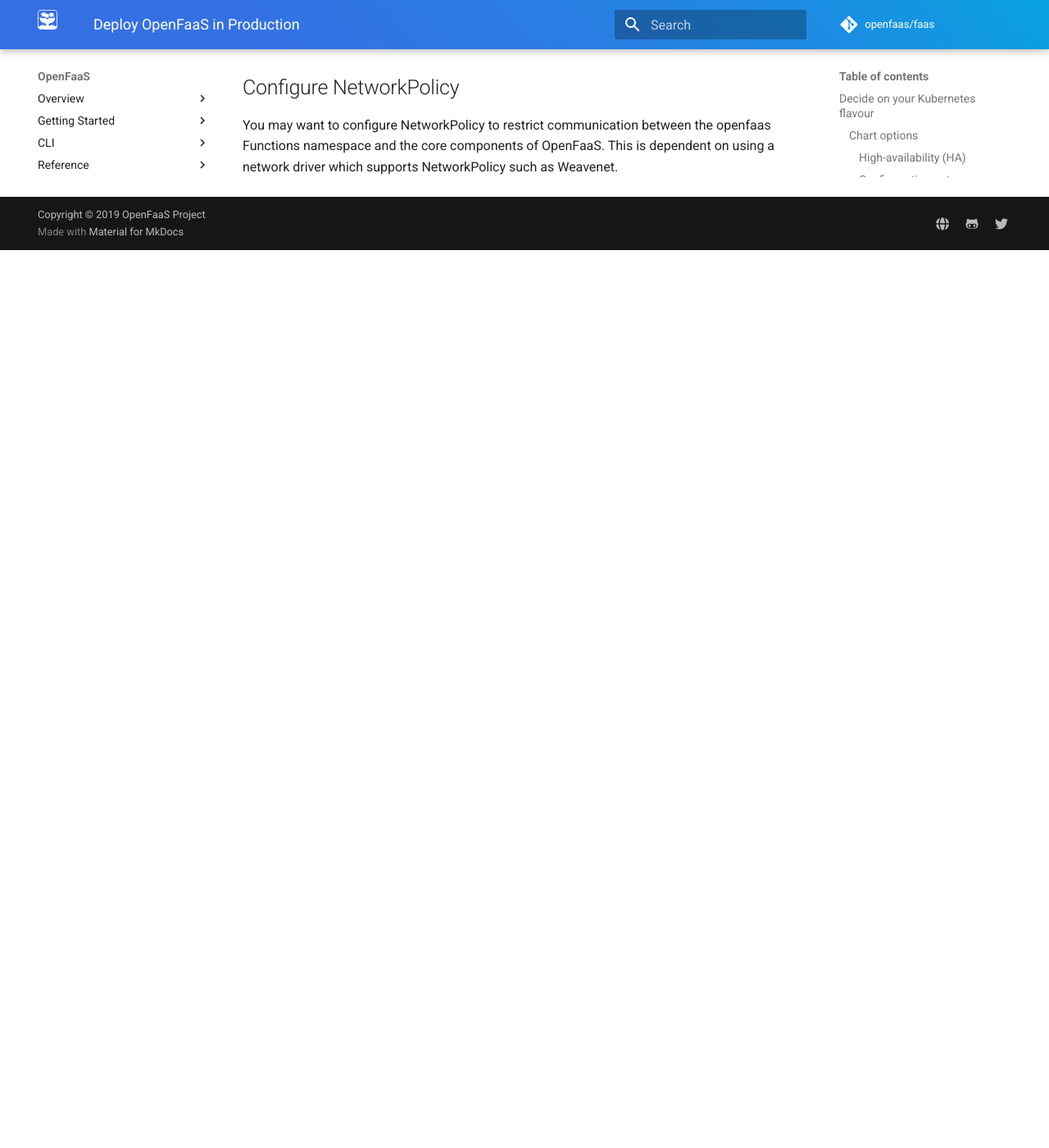
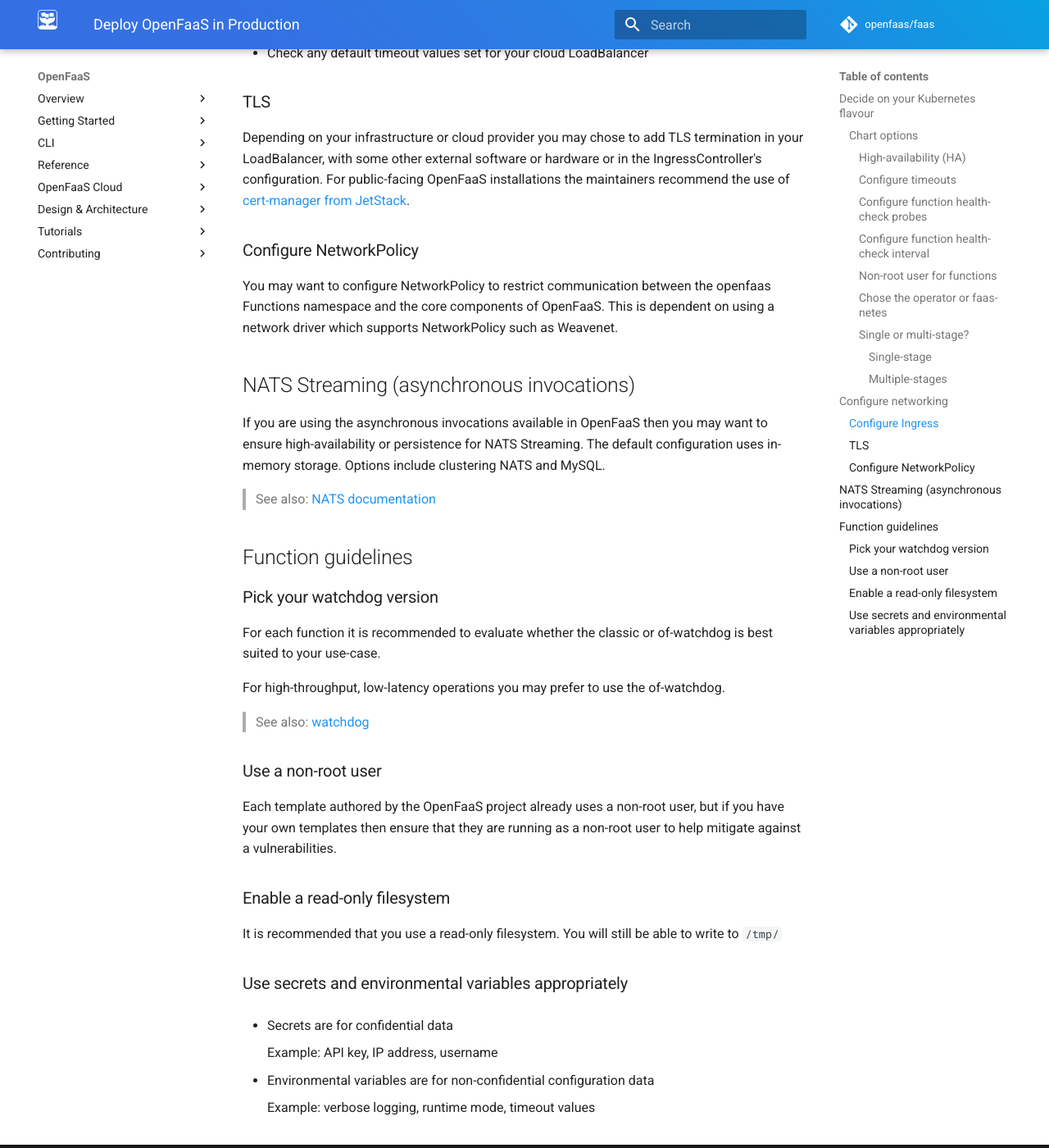
Before and after one commit to openfaas/docs, an MkDocs documentation site: the page built from docs/architecture/production.md, in a window 1280 px wide and 1400 px high, scrolled down 3051 px. Shown: the whole window at 82% size. Built offline with MkDocs 1.6.1 and Material for MkDocs 9.7.7, drawn with Linux system fonts in a browser that asks for light colours; comment, search, counter and statistics services are not loaded; before the commit the page ends 3356 px from its top, so only the background shows below that; some of the changed text lies outside the part shown.

Commit message:
Additional networking / function guidelines
Signed-off-by: Alex Ellis <alexellis2@gmail.com>

```diff
--- a/docs/architecture/production.md
+++ b/docs/architecture/production.md
@@ -23,7 +23,12 @@ You will find each helm chart option documented in the OpenFaaS chart:
 It is recommended that you have high-availability for the OpenFaaS components including:
 
 * OpenFaaS gateway
+
+    The gateway supports more than one replica and can be auto-scaled with HPAv2
+
 * OpenFaaS queue-worker
+
+    Scale the queue worker replicas according to the maximum level of asynchronous tasks you want to process in parallel.
 
 You may also want to set a minimum availability level for each function of > 1.
 
@@ -35,7 +40,9 @@ Configure each timeout as appropriate for your workloads. If you expect all func
 
 #### Configure function health-check probes
 
-Unless you are using Istio, where it is essential to use exec health-checks, it is recommended to use httpProbes by default which are more efficient on CPU.
+There are two types of health-check probes: exec and http. The default in the helm chart is exec for backwards-compatibility.
+
+It is recommended to use httpProbes by default which are more efficient on CPU than exec probes. If you are using [Istio](https://istio.io) with mutual TLS then you will need to use exc probes.
 
 #### Configure function health-check interval
 
@@ -84,7 +91,9 @@ openfaas-fn
 
 Assume that no suffix means that the environment or stage is for production deployments.
 
-## Configure Ingress
+## Configure networking
+
+### Configure Ingress
 
 > See also: [Ingress](https://kubernetes.io/docs/concepts/services-networking/ingress/)
 
@@ -99,10 +108,44 @@ Notes:
 * Check any default timeouts set for your IngressController
 * Check any default timeout values set for your cloud LoadBalancer
 
-## TLS
+### TLS
 
 Depending on your infrastructure or cloud provider you may chose to add TLS termination in your LoadBalancer, with some other external software or hardware or in the IngressController's configuration. For public-facing OpenFaaS installations the maintainers recommend the use of [cert-manager from JetStack](https://github.com/jetstack/cert-manager).
 
-## Configure NetworkPolicy
+### Configure NetworkPolicy
 
 You may want to configure NetworkPolicy to restrict communication between the openfaas Functions namespace and the core components of OpenFaaS. This is dependent on using a network driver which supports NetworkPolicy such as Weavenet.
+
+## NATS Streaming (asynchronous invocations)
+
+If you are using the asynchronous invocations available in OpenFaaS then you may want to ensure high-availability or persistence for NATS Streaming. The default configuration uses in-memory storage. Options include clustering NATS and MySQL.
+
+> See also: [NATS documentation](https://nats.io/documentation/)
+
+## Function guidelines
+
+### Pick your watchdog version
+
+For each function it is recommended to evaluate whether the classic or of-watchdog is best suited to your use-case.
+
+For high-throughput, low-latency operations you may prefer to use the of-watchdog.
+
+> See also: [watchdog](https://docs.openfaas.com/architecture/watchdog/)
+
+### Use a non-root user
+
+Each template authored by the OpenFaaS project already uses a non-root user, but if you have your own templates then ensure that they are running as a non-root user to help mitigate against a vulnerabilities.
+
+### Enable a read-only filesystem
+
+It is recommended that you use a read-only filesystem. You will still be able to write to `/tmp/`
+
+### Use secrets and environmental variables appropriately
+
+* Secrets are for confidential data
+
+    Example: API key, IP address, username
+
+* Environmental variables are for non-confidential configuration data
+
+    Example: verbose logging, runtime mode, timeout values
```
